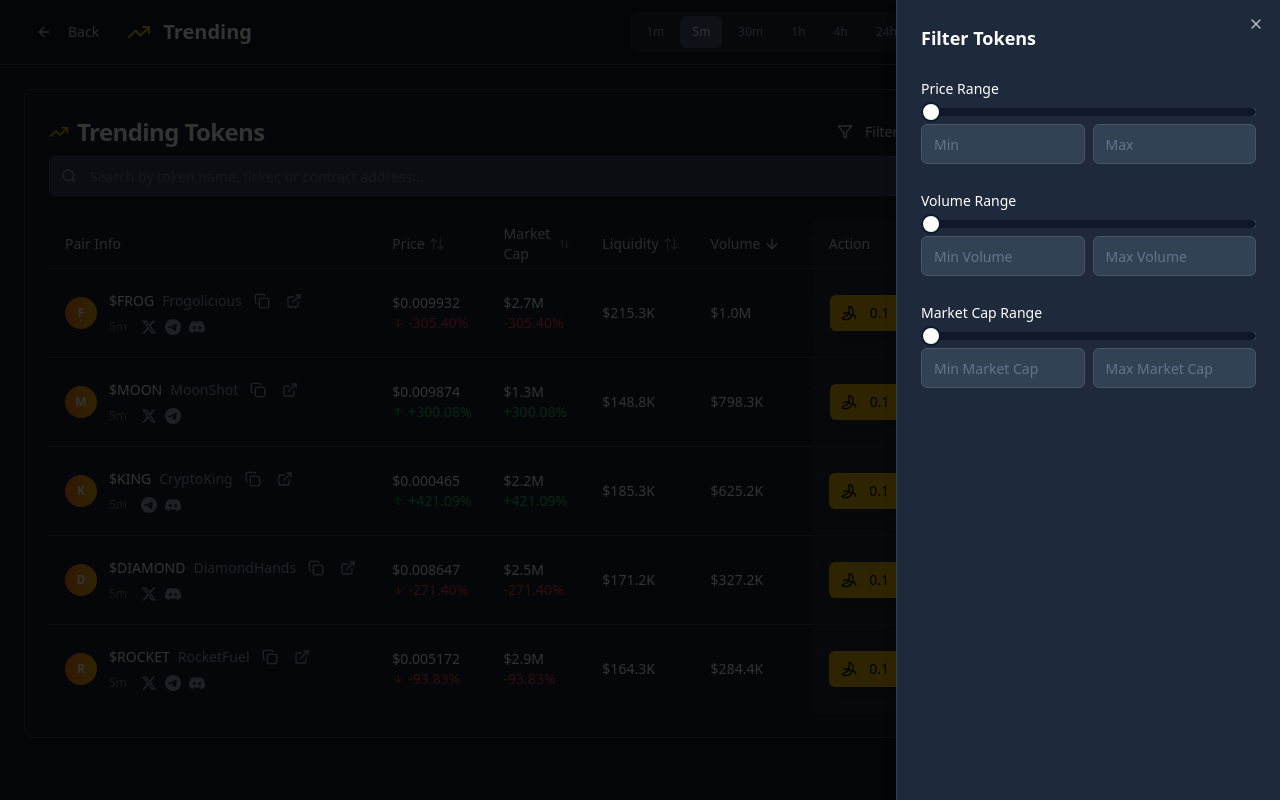
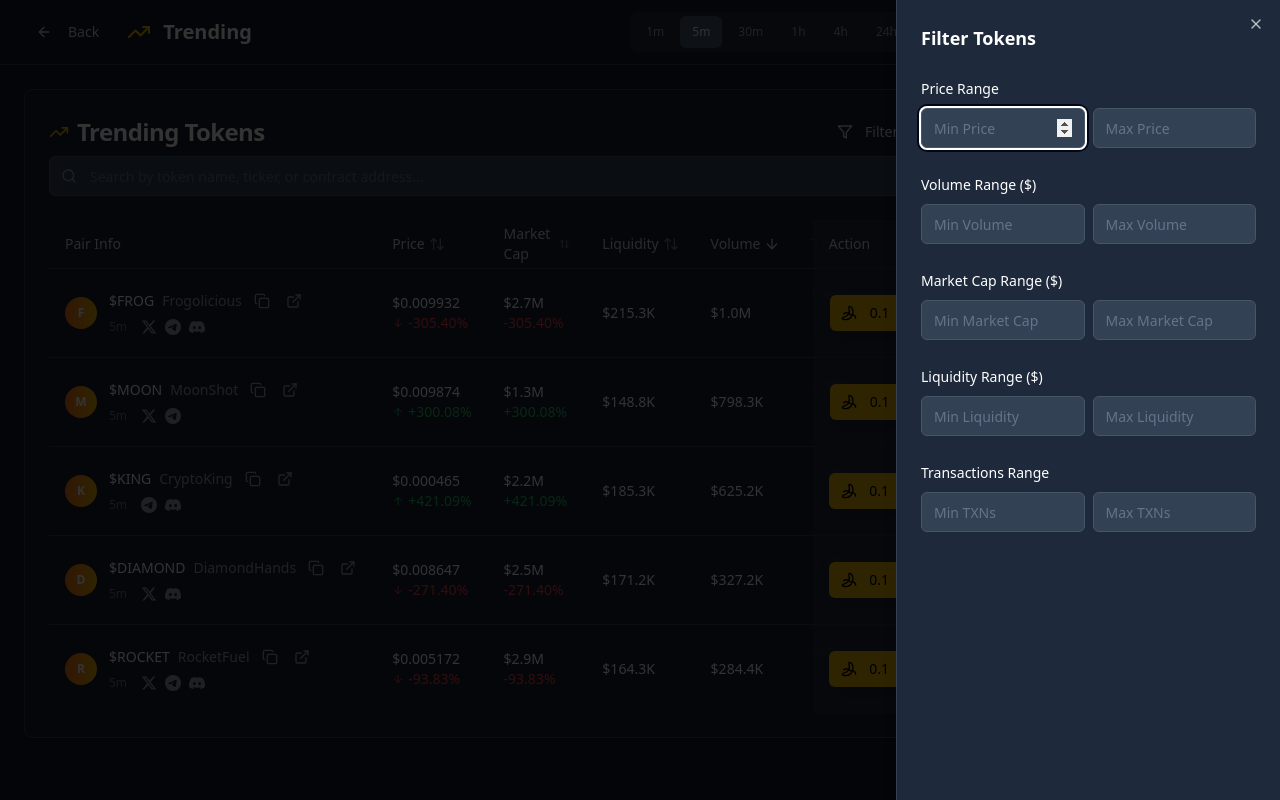
Before and after one commit to m32ai/play3, a React (Vite) app: page / in a window 1280 px wide. Both pictures are taken after a click on the button "Filters". Shown: the top 800 px of the page. Built offline with nearby package versions, Linux system fonts and the light colour scheme.

Commit message:
Refactor: Remove sliders, add min/max input filters
Removed slider components and replaced them with min/max input fields for filtering price, volume, market cap, liquidity, and transaction count in the trending tokens table.

```diff
--- a/src/components/trending/TrendingTokensTable.tsx
+++ b/src/components/trending/TrendingTokensTable.tsx
@@ -6,7 +6,6 @@ import { Badge } from "@/components/ui/badge";
 import { Table, TableBody, TableCell, TableHead, TableHeader, TableRow } from "@/components/ui/table";
 import { Search, Filter, ArrowUpDown, ArrowUp, ArrowDown, Copy, ExternalLink, X, RotateCcw, TrendingUp, Banana } from "lucide-react";
 import { Sheet, SheetContent, SheetHeader, SheetTitle, SheetTrigger } from "@/components/ui/sheet";
-import { Slider } from "@/components/ui/slider";
 import { Label } from "@/components/ui/label";
 import { Tooltip, TooltipContent, TooltipProvider, TooltipTrigger } from "@/components/ui/tooltip";
 
@@ -37,16 +36,16 @@ interface SortConfig {
 }
 
 interface Filters {
-  priceMin: number;
-  priceMax: number;
-  volumeMin: number;
-  volumeMax: number;
-  marketCapMin: number;
-  marketCapMax: number;
-  liquidityMin: number;
-  liquidityMax: number;
-  txnsMin: number;
-  txnsMax: number;
+  priceMin: number | null;
+  priceMax: number | null;
+  volumeMin: number | null;
+  volumeMax: number | null;
+  marketCapMin: number | null;
+  marketCapMax: number | null;
+  liquidityMin: number | null;
+  liquidityMax: number | null;
+  txnsMin: number | null;
+  txnsMax: number | null;
 }
 
 const TrendingTokensTable = ({ timeframe, buyAmount }: { timeframe: string; buyAmount: string }) => {
@@ -56,19 +55,18 @@ const TrendingTokensTable = ({ timeframe, buyAmount }: { timeframe: string; buyA
   const [searchHistory, setSearchHistory] = useState<string[]>([]);
   const [showSearchHistory, setShowSearchHistory] = useState(false);
   const [sortConfig, setSortConfig] = useState<SortConfig>({ key: 'volume', direction: 'desc' });
-  const [filters, setFilters] = useState<Filters>({
-    priceMin: 0,
-    priceMax: 10,
-    volumeMin: 0,
-    volumeMax: 10000000,
-    marketCapMin: 0,
-    marketCapMax: 1000000000,
-    liquidityMin: 0,
-    liquidityMax: 10000000,
-    txnsMin: 0,
-    txnsMax: 1000
+  const [activeFilters, setActiveFilters] = useState<Filters>({
+    priceMin: null,
+    priceMax: null,
+    volumeMin: null,
+    volumeMax: null,
+    marketCapMin: null,
+    marketCapMax: null,
+    liquidityMin: null,
+    liquidityMax: null,
+    txnsMin: null,
+    txnsMax: null
   });
-  const [activeFilters, setActiveFilters] = useState<Partial<Filters>>({});
 
   const generateRandomTokenData = (): Token[] => {
     const baseTokens = [
@@ -171,7 +169,7 @@ const TrendingTokensTable = ({ timeframe, buyAmount }: { timeframe: string; buyA
 
     // Apply filters
     Object.entries(activeFilters).forEach(([key, value]) => {
-      if (value !== undefined) {
+      if (value !== null && value !== undefined) {
         const filterKey = key.replace('Min', '').replace('Max', '') as keyof Token;
         if (key.endsWith('Min')) {
           filtered = filtered.filter(token => (token[filterKey] as number) >= value);
@@ -240,11 +238,23 @@ const TrendingTokensTable = ({ timeframe, buyAmount }: { timeframe: string; buyA
   };
 
   const clearAllFilters = () => {
-    setActiveFilters({});
+    setActiveFilters({
+      priceMin: null,
+      priceMax: null,
+      volumeMin: null,
+      volumeMax: null,
+      marketCapMin: null,
+      marketCapMax: null,
+      liquidityMin: null,
+      liquidityMax: null,
+      txnsMin: null,
+      txnsMax: null
+    });
     setSearchTerm("");
   };
 
-  const hasActiveFilters = Object.keys(activeFilters).length > 0 || searchTerm;
+  const hasActiveFilters = Object.values(activeFilters).some(value => value !== null) || searchTerm;
+  const activeFilterCount = Object.values(activeFilters).filter(value => value !== null).length;
 
   const handleTokenClick = (token: Token) => {
     window.open(`/token/${token.symbol}`, '_blank');
@@ -276,9 +286,9 @@ const TrendingTokensTable = ({ timeframe, buyAmount }: { timeframe: string; buyA
                   <Button size="sm" variant="ghost" className="text-slate-300 hover:text-white">
                     <Filter className="w-4 h-4 mr-1" />
                     Filters
-                    {Object.keys(activeFilters).length > 0 && (
+                    {activeFilterCount > 0 && (
                       <Badge variant="secondary" className="ml-2 bg-yellow-500 text-slate-900">
-                        {Object.keys(activeFilters).length}
+                        {activeFilterCount}
                       </Badge>
                     )}
                   </Button>
@@ -288,84 +298,140 @@ const TrendingTokensTable = ({ timeframe, buyAmount }: { timeframe: string; buyA
                     <SheetTitle className="text-white">Filter Tokens</SheetTitle>
                   </SheetHeader>
                   <div className="space-y-6 mt-6">
+                    {/* Price Filter */}
                     <div>
-                      <Label>Price Range</Label>
-                      <div className="space-y-2 mt-2">
-                        <Slider
-                          value={[activeFilters.priceMin || filters.priceMin, activeFilters.priceMax || filters.priceMax]}
-                          onValueChange={([min, max]) => setActiveFilters(prev => ({ ...prev, priceMin: min, priceMax: max }))}
-                          max={filters.priceMax}
-                          step={0.0001}
-                          className="w-full"
-                        />
-                        <div className="flex gap-2">
+                      <Label className="text-white">Price Range</Label>
+                      <div className="flex gap-2 mt-2">
                         <Input
-                            placeholder="Min"
+                          placeholder="Min Price"
+                          type="number"
+                          step="0.000001"
                           value={activeFilters.priceMin || ''}
-                            onChange={(e) => setActiveFilters(prev => ({ ...prev, priceMin: parseFloat(e.target.value) || 0 }))}
-                            className="bg-slate-700 border-slate-600"
+                          onChange={(e) => setActiveFilters(prev => ({
+                            ...prev,
+                            priceMin: e.target.value ? parseFloat(e.target.value) : null
+                          }))}
+                          className="bg-slate-700 border-slate-600 text-white"
                         />
                         <Input
-                            placeholder="Max"
+                          placeholder="Max Price"
+                          type="number"
+                          step="0.000001"
                           value={activeFilters.priceMax || ''}
-                            onChange={(e) => setActiveFilters(prev => ({ ...prev, priceMax: parseFloat(e.target.value) || filters.priceMax }))}
-                            className="bg-slate-700 border-slate-600"
+                          onChange={(e) => setActiveFilters(prev => ({
+                            ...prev,
+                            priceMax: e.target.value ? parseFloat(e.target.value) : null
+                          }))}
+                          className="bg-slate-700 border-slate-600 text-white"
                         />
                       </div>
                     </div>
-                    </div>
 
+                    {/* Volume Filter */}
                     <div>
-                      <Label>Volume Range</Label>
-                      <div className="space-y-2 mt-2">
-                        <Slider
-                          value={[activeFilters.volumeMin || filters.volumeMin, activeFilters.volumeMax || filters.volumeMax]}
-                          onValueChange={([min, max]) => setActiveFilters(prev => ({ ...prev, volumeMin: min, volumeMax: max }))}
-                          max={filters.volumeMax}
-                          step={1000}
-                          className="w-full"
-                        />
-                        <div className="flex gap-2">
+                      <Label className="text-white">Volume Range ($)</Label>
+                      <div className="flex gap-2 mt-2">
                         <Input
                           placeholder="Min Volume"
+                          type="number"
                           value={activeFilters.volumeMin || ''}
-                            onChange={(e) => setActiveFilters(prev => ({ ...prev, volumeMin: parseFloat(e.target.value) || 0 }))}
-                            className="bg-slate-700 border-slate-600"
+                          onChange={(e) => setActiveFilters(prev => ({
+                            ...prev,
+                            volumeMin: e.target.value ? parseFloat(e.target.value) : null
+                          }))}
+                          className="bg-slate-700 border-slate-600 text-white"
                         />
                         <Input
                           placeholder="Max Volume"
+                          type="number"
                           value={activeFilters.volumeMax || ''}
-                            onChange={(e) => setActiveFilters(prev => ({ ...prev, volumeMax: parseFloat(e.target.value) || filters.volumeMax }))}
-                            className="bg-slate-700 border-slate-600"
+                          onChange={(e) => setActiveFilters(prev => ({
+                            ...prev,
+                            volumeMax: e.target.value ? parseFloat(e.target.value) : null
+                          }))}
+                          className="bg-slate-700 border-slate-600 text-white"
                         />
                       </div>
                     </div>
-                    </div>
 
+                    {/* Market Cap Filter */}
                     <div>
-                      <Label>Market Cap Range</Label>
-                      <div className="space-y-2 mt-2">
-                        <Slider
-                          value={[activeFilters.marketCapMin || filters.marketCapMin, activeFilters.marketCapMax || filters.marketCapMax]}
-                          onValueChange={([min, max]) => setActiveFilters(prev => ({ ...prev, marketCapMin: min, marketCapMax: max }))}
-                          max={filters.marketCapMax}
-                          step={10000}
-                          className="w-full"
-                        />
-                        <div className="flex gap-2">
+                      <Label className="text-white">Market Cap Range ($)</Label>
+                      <div className="flex gap-2 mt-2">
                         <Input
                           placeholder="Min Market Cap"
+                          type="number"
                           value={activeFilters.marketCapMin || ''}
-                            onChange={(e) => setActiveFilters(prev => ({ ...prev, marketCapMin: parseFloat(e.target.value) || 0 }))}
-                            className="bg-slate-700 border-slate-600"
+                          onChange={(e) => setActiveFilters(prev => ({
+                            ...prev,
+                            marketCapMin: e.target.value ? parseFloat(e.target.value) : null
+                          }))}
+                          className="bg-slate-700 border-slate-600 text-white"
                         />
                         <Input
                           placeholder="Max Market Cap"
+                          type="number"
                           value={activeFilters.marketCapMax || ''}
-                            onChange={(e) => setActiveFilters(prev => ({ ...prev, marketCapMax: parseFloat(e.target.value) || filters.marketCapMax }))}
-                            className="bg-slate-700 border-slate-600"
+                          onChange={(e) => setActiveFilters(prev => ({
+                            ...prev,
+                            marketCapMax: e.target.value ? parseFloat(e.target.value) : null
+                          }))}
+                          className="bg-slate-700 border-slate-600 text-white"
                         />
                       </div>
+                    </div>
+
+                    {/* Liquidity Filter */}
+                    <div>
+                      <Label className="text-white">Liquidity Range ($)</Label>
+                      <div className="flex gap-2 mt-2">
+                        <Input
+                          placeholder="Min Liquidity"
+                          type="number"
+                          value={activeFilters.liquidityMin || ''}
+                          onChange={(e) => setActiveFilters(prev => ({
+                            ...prev,
+                            liquidityMin: e.target.value ? parseFloat(e.target.value) : null
+                          }))}
+                          className="bg-slate-700 border-slate-600 text-white"
+                        />
+                        <Input
+                          placeholder="Max Liquidity"
+                          type="number"
+                          value={activeFilters.liquidityMax || ''}
+                          onChange={(e) => setActiveFilters(prev => ({
+                            ...prev,
+                            liquidityMax: e.target.value ? parseFloat(e.target.value) : null
+                          }))}
+                          className="bg-slate-700 border-slate-600 text-white"
+                        />
+                      </div>
+                    </div>
+
+                    {/* TXNs Filter */}
+                    <div>
+                      <Label className="text-white">Transactions Range</Label>
+                      <div className="flex gap-2 mt-2">
+                        <Input
+                          placeholder="Min TXNs"
+                          type="number"
+                          value={activeFilters.txnsMin || ''}
+                          onChange={(e) => setActiveFilters(prev => ({
+                            ...prev,
+                            txnsMin: e.target.value ? parseInt(e.target.value) : null
+                          }))}
+                          className="bg-slate-700 border-slate-600 text-white"
+                        />
+                        <Input
+                          placeholder="Max TXNs"
+                          type="number"
+                          value={activeFilters.txnsMax || ''}
+                          onChange={(e) => setActiveFilters(prev => ({
+                            ...prev,
+                            txnsMax: e.target.value ? parseInt(e.target.value) : null
+                          }))}
+                          className="bg-slate-700 border-slate-600 text-white"
+                        />
                       </div>
                     </div>
                   </div>
```
Lines whose indentation alone changed are shown as unchanged.
